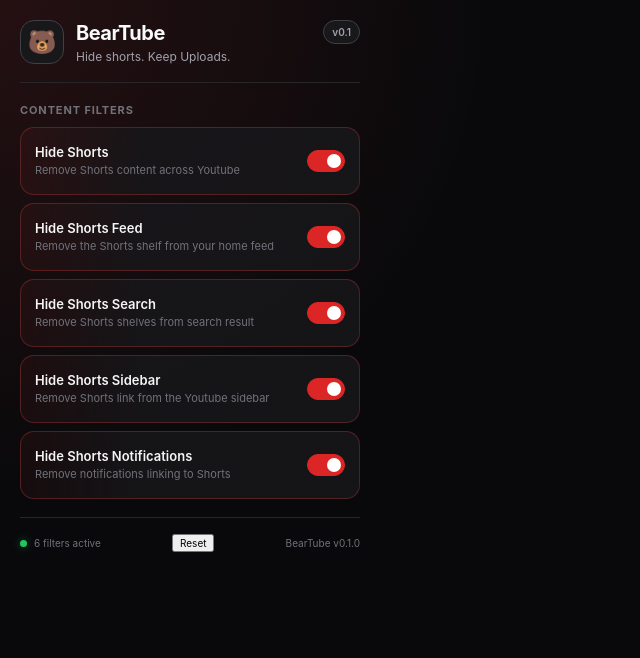
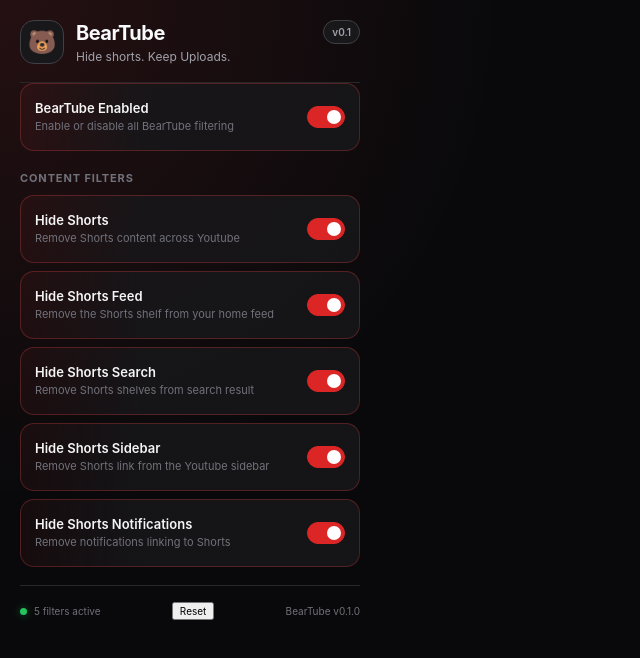
Before and after one commit to Reketino/BearTube, a React (Vite) app: page / in a window 1280 px wide. Shown: the top 658 px of the page, without its empty margins (0-640 px from the left). Built offline with nearby package versions, Linux system fonts and the light colour scheme.

Commit message:
feat: refactor active filters evaluation and enhance settings management in App component

```diff
--- a/src/popup/App.tsx
+++ b/src/popup/App.tsx
@@ -14,7 +14,14 @@
     );
   }
 
-  const activeFilters = Object.values(settings).filter(Boolean).length;
+  const activeFilters =[
+    settings.hideShorts,
+    settings.hideShortsFeed,
+    settings.hideShortsNotifications,
+    settings.hideShortsSearch,
+    settings.hideShortsSidebar,
+   ].filter(Boolean).length;
+
   return (
     <main className="app">
       <header className="header">
@@ -31,6 +38,15 @@
 
         <span className="version">v0.1</span>
       </header>
+
+      <section className="master-section">
+        <SettingsToggle
+        title="BearTube Enabled"
+        description="Enable or disable all BearTube filtering"
+        checked={settings.enabled}
+        onChange={(checked) => update("enabled", checked)}
+        />
+      </section>
 
       <section className="section">
         <h2>Content filters</h2>
@@ -76,10 +92,14 @@
       <footer className="footer">
         <span className="status">
           <span
-            className={`status-dot ${activeFilters === 0 ? "inactive" : ""}`}
+            className={`status-dot ${
+              !settings.enabled || activeFilters === 0 ? "inactive" : ""
+            }`}
             aria-hidden="true"
           />
-          {activeFilters} {activeFilters === 1 ? "filter" : "filters"} active
+        {settings.enabled
+         ? `${activeFilters} ${activeFilters === 1 ? "filter" : "filters"} active`
+         : "BearTube disabled"}
         </span>
 
         <button
```
Also changed, not shown: src/content/index.ts (+2 -8 lines).
